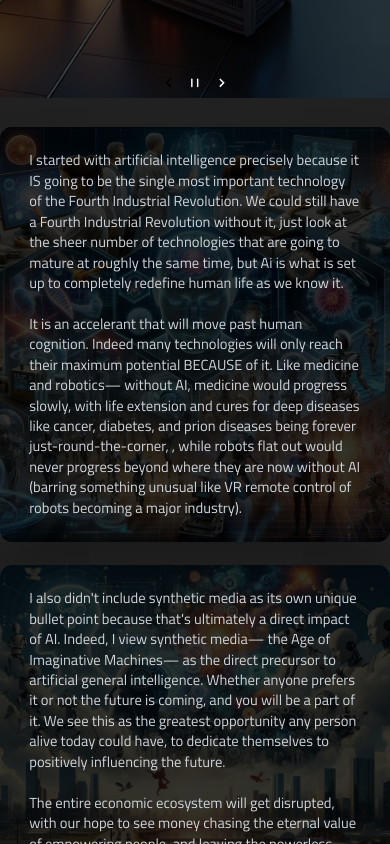
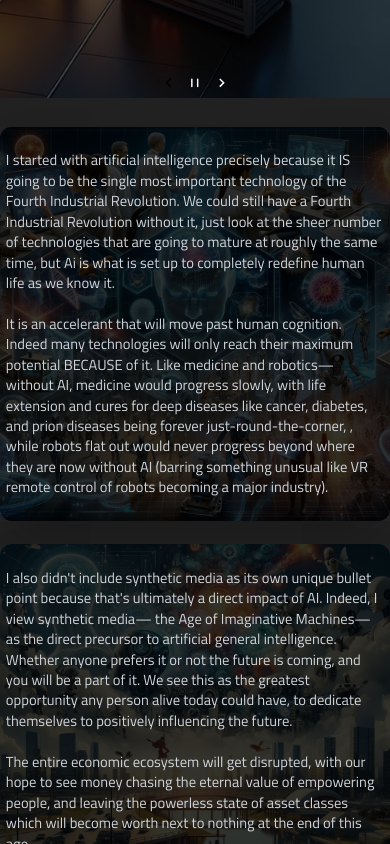
Before and after one commit to rais17/4TH-Revolution-Fund, a React (Create React App) app: page /revolution in a window 390 px wide. Shown: the part 5580-6424 px from the top of the page. Built offline with nearby package versions, Linux system fonts and the light colour scheme.

Commit message:
Update Quotes.js

```diff
--- a/src/Components/Quotes.js
+++ b/src/Components/Quotes.js
@@ -5,10 +5,10 @@ const Quotes = ({description, image, isReverse}) => {
     <div
       className={`w-full flex ${
         isReverse ? `flex-row-reverse` : `flex-row`
-      } items-center gap-10 px-6 shadow-2xl relative overflow-hidden`}
+      } items-center gap-10 px-2 sm:px-6 shadow-2xl relative overflow-hidden`}
     >
       <div className="inset-0 z-20 sm:w-2/3 xxs:max-sm:relative">
-        <pre className="text-xl text-gray-300 whitespace-pre-line sm:text-justify font-Titillium xxs:max-sm:py-8 xxs:max-sm:px-4 ">
+        <pre className="text-xl text-gray-300 whitespace-pre-line sm:text-justify font-Titillium xxs:max-sm:py-8 ">
           {description}
         </pre>
       </div>
```
